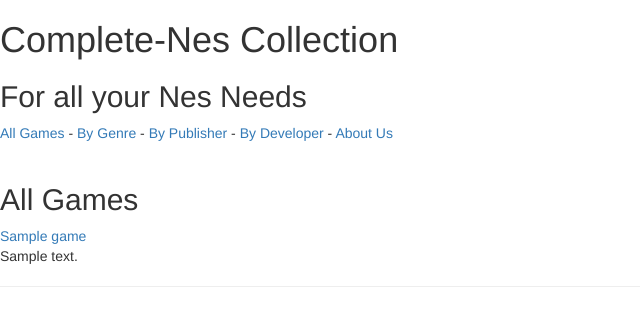
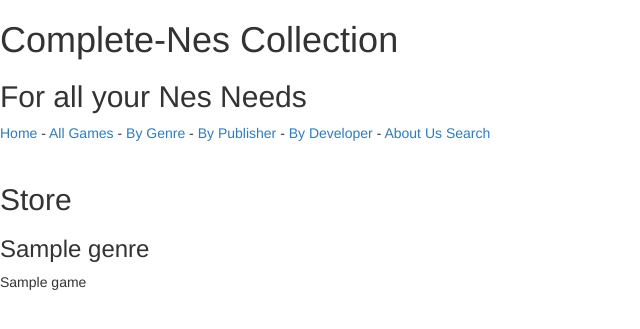
Before and after one commit to jpacuna/Complete-Nes-Collection-Website-Project, a Rails app: page / in a window 1280 px wide. Shown: the top 329 px of the page, without its empty margins (0-640 px from the left). Run offline with Rails 7, Linux system fonts and the light colour scheme; tables that the repository leaves empty hold one stand-in row (values such as "Sample post"); style sheets or scripts are compiled from the project's sources; parts of the project's set-up code (start-up, migrations or seed data) failed here and were passed over; some libraries are stand-ins or nearby versions.

Commit message:
Added store controller with associated views and routes

```diff
--- a/app/controllers/store_controller.rb
+++ b/app/controllers/store_controller.rb
@@ -1,5 +1,6 @@
 class StoreController < ApplicationController
   def index
+    @genres = Genre.order(:name)
   end
 
   def search
--- a/app/views/shared/_header.html.erb
+++ b/app/views/shared/_header.html.erb
@@ -1,5 +1,6 @@
 <header>
     <h1>Complete-Nes Collection</h1>
     <h2>For all your Nes Needs</h2>
-    <%= link_to 'All Games', root_path %> - <%= link_to 'By Genre', genres_path %> - <%= link_to 'By Publisher', publishers_path %> - <%= link_to 'By Developer', developers_path %> - <%= link_to 'About Us', about_us_path %>
+    <%= link_to 'Home', root_path %> - <%= link_to 'All Games', games_path %> - <%= link_to 'By Genre', genres_path %> - <%= link_to 'By Publisher', publishers_path %> - <%= link_to 'By Developer', developers_path %> - <%= link_to 'About Us', about_us_path %>
+    <%= link_to 'Search', search_path %>
 </header>
--- a/app/views/store/index.html.erb
+++ b/app/views/store/index.html.erb
@@ -1,2 +1,5 @@
-<h1>Store#index</h1>
-<p>Find me in app/views/store/index.html.erb</p>
+<h2>Store</h2>
+<% @genres.each do |genre| %>
+  <h3><%= genre.name %></h3>
+  <%= genre.games[0].name %>
+<% end %>
--- a/app/views/store/search.html.erb
+++ b/app/views/store/search.html.erb
@@ -1,2 +1,3 @@
 <h1>Store#search</h1>
-<p>Find me in app/views/store/search.html.erb</p>
+<%= form_tag do %>
+<% end %>
--- a/config/routes.rb
+++ b/config/routes.rb
@@ -1,8 +1,5 @@
 CompleteNesCollection::Application.routes.draw do
 
-  get "store/index"
-  get "store/search"
-  get "store/search_results"
   get "developers", to: 'developers#index', as: 'developers'
   get "developers/:id", to: 'developers#show', as: 'developer'
 
@@ -17,7 +14,10 @@ CompleteNesCollection::Application.routes.draw do
 
   get 'about_us', to: 'about_us#show', as: 'about_us'
 
-  root 'games#index'
+  get 'search', to: 'store#search', as: 'search'
+  get 'search_results', to: 'store#search_results', as: 'search_results'
+
+  root 'store#index'
 
   devise_for :admin_users, ActiveAdmin::Devise.config
   ActiveAdmin.routes(self)
```
